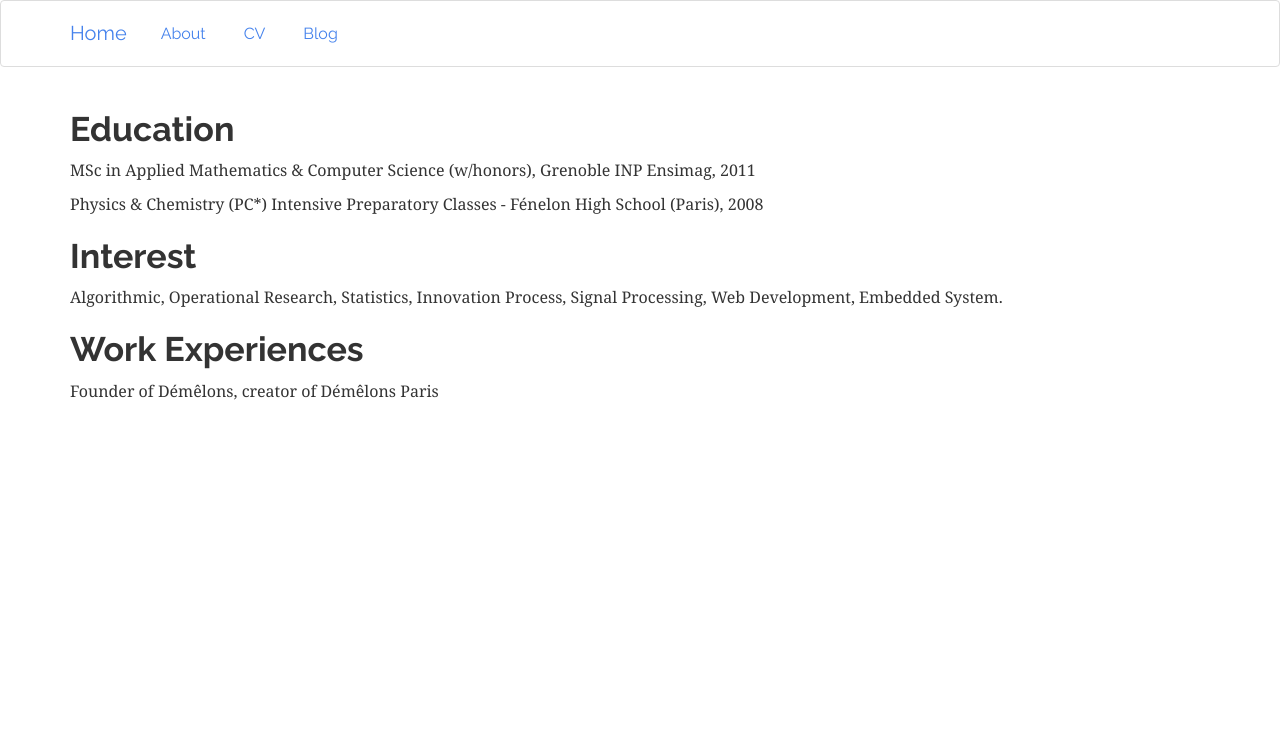
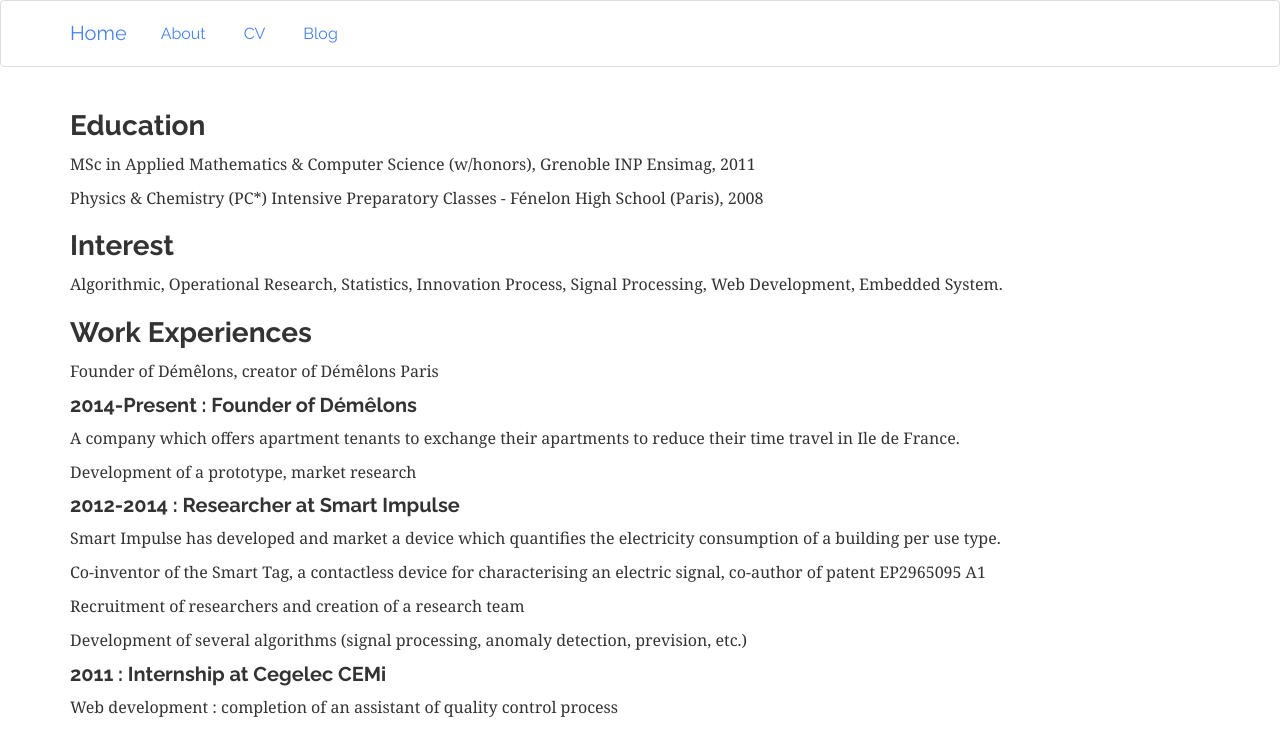
Before and after one commit to thibaulttoledano/thibaulttoledano.github.io, a Jekyll site: the page built from cv/index.html, in a window 1280 px wide. Shown: the top 756 px of the page. Built offline with Jekyll 4.4.1, drawn with Linux system fonts in a browser that asks for light colours.

Commit message:
completion du cv

```diff
--- a/cv/index.html
+++ b/cv/index.html
@@ -3,14 +3,27 @@ layout: default
 title: curriculum vitae
 ---
 <div class="blurb">
-	<h2>Education</h2>
+	<h3>Education</h3>
 	<p>MSc in Applied Mathematics &amp Computer Science (w/honors), Grenoble INP Ensimag, 2011</p>
 	<p>Physics &amp Chemistry (PC*) Intensive Preparatory Classes - Fénelon High School (Paris), 2008</p>
 
-	<h2>Interest</h2>
+	<h3>Interest</h3>
 	<p>Algorithmic, Operational Research, Statistics, Innovation Process, Signal Processing, Web Development, Embedded System.</p>
 
-	<h2>Work Experiences</h2>
+	<h3>Work Experiences</h3>
 	<p>Founder of Démêlons, creator of Démêlons Paris</p>
 
+	<h4>2014-Present : Founder of Démêlons</h4>
+	<p>A company which offers apartment tenants to exchange their apartments to reduce their time travel in Ile de France. </p>
+	<p>Development of a prototype, market research</p>
+
+	<h4>2012-2014 : Researcher at Smart Impulse</h4>
+		<p>Smart Impulse has developed and market a device which quantifies the electricity consumption of a building per use type.</p>
+		<p>Co-inventor of the Smart Tag, a contactless device for characterising an electric signal, co-author of patent EP2965095 A1 </p>
+		<p>Recruitment of researchers and creation of a research team</p>
+		<p>Development of several algorithms (signal processing, anomaly detection, prevision, etc.)</p>
+
+	<h4>2011 : Internship at Cegelec CEMi</h4>
+	<p>Web development : completion of an assistant of quality control process</p>
+
 </div><!-- /.blurb -->
```
Also changed, not shown: about/index.html (+5 -3 lines).
